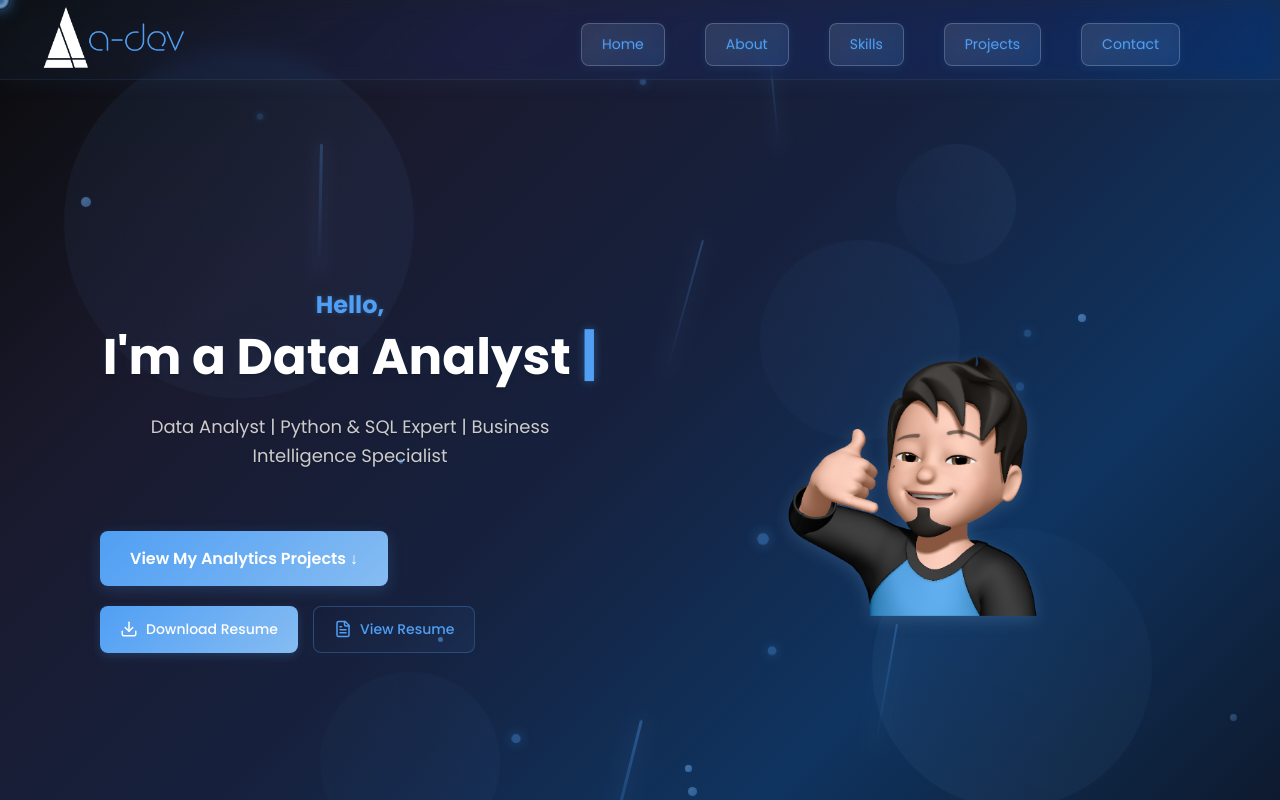
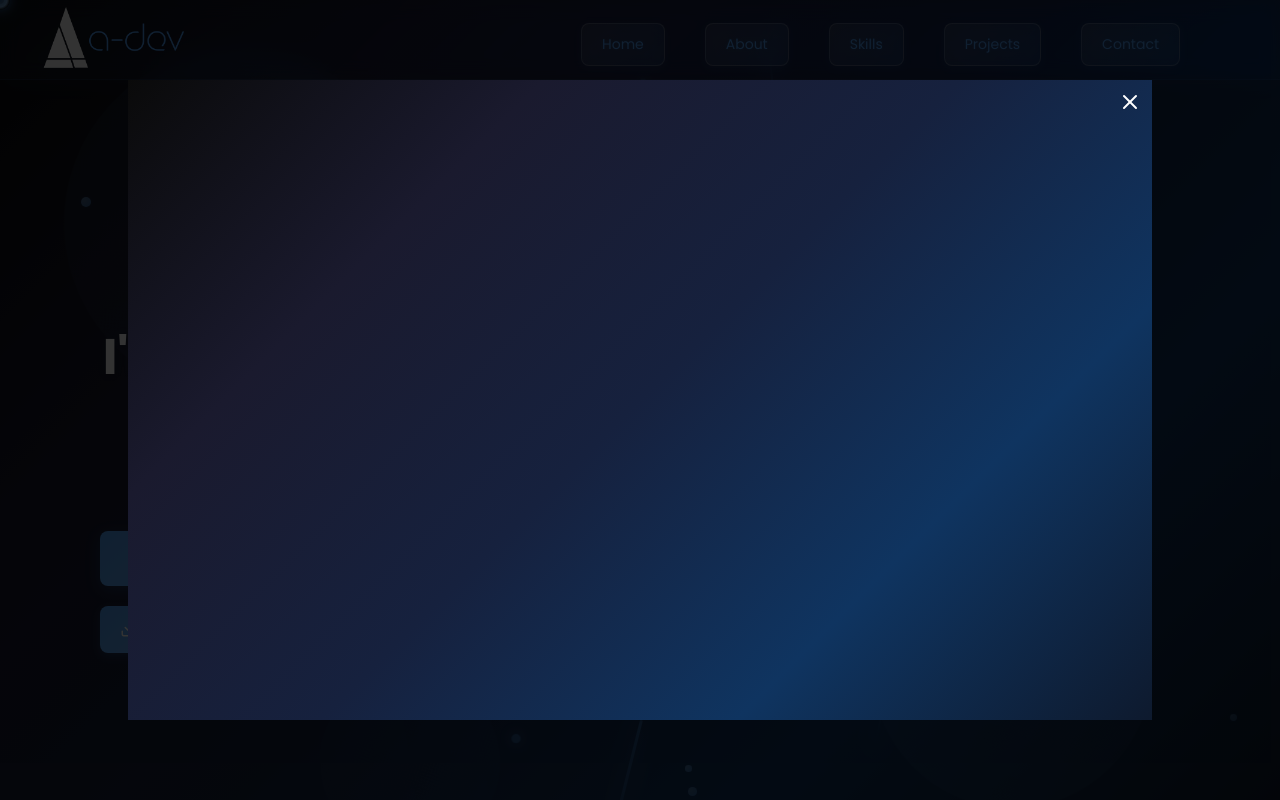
Before and after one commit to Arul-DevX/Personal_portfolio, a React (Vite) app: page / in a window 1280 px wide. Both pictures are taken after a click on the button "View Resume". Shown: the top 800 px of the page. Built offline with nearby package versions, Linux system fonts and the light colour scheme; the HTML template or start-up script is replaced by a standard one.

Commit message:
Updated Home.jsx

```diff
--- a/src/components/Home.jsx
+++ b/src/components/Home.jsx
@@ -1,6 +1,6 @@
 import React, { useState, useEffect } from 'react'
 import ThreeDCard from './ThreeDCard'
-import { Download, FileText } from 'lucide-react'
+import { Download, FileText, X } from 'lucide-react'
 import arulrAvatar from '/src/images/Arul.png';
 
 const Home = () => {
@@ -8,6 +8,7 @@ const Home = () => {
   const [isErasing, setIsErasing] = useState(false)
   const [index, setIndex] = useState(0)
   const [currentTextIndex, setCurrentTextIndex] = useState(0)
+  const [showResume, setShowResume] = useState(false) // NEW
 
   const texts = ["I'm Arul", "I'm a Data Analyst", "I transform data into insights"]
   const typingSpeed = 150
@@ -18,22 +19,16 @@ const Home = () => {
     const currentText = texts[currentTextIndex]
     const timeout = setTimeout(() => {
       if (!isErasing && index < currentText.length) {
-        // Typing phase
         setTypedText(prev => prev + currentText.charAt(index))
         setIndex(prev => prev + 1)
       } else if (isErasing && index > 0) {
-        // Erasing phase
         setTypedText(currentText.substring(0, index - 1))
         setIndex(prev => prev - 1)
       } else if (!isErasing && index === currentText.length) {
-        // After typing is complete, start erasing after a delay
-        setTimeout(() => {
-          setIsErasing(true)
-        }, delay)
+        setTimeout(() => setIsErasing(true), delay)
       } else if (isErasing && index === 0) {
-        // After erasing is complete, start typing again after a delay
         setIsErasing(false)
-        setCurrentTextIndex((prev) => (prev + 1) % texts.length)
+        setCurrentTextIndex(prev => (prev + 1) % texts.length)
       }
     }, isErasing ? erasingSpeed : typingSpeed)
 
@@ -45,9 +40,8 @@ const Home = () => {
   }
 
   const handleDownloadResume = () => {
-    // Create a link element and trigger download
     const link = document.createElement('a')
-    link.href = '/Arul\'s Resume.pdf'
+    link.href = "/Arul's Resume.pdf"
     link.download = 'Arul_Resume.pdf'
     document.body.appendChild(link)
     link.click()
@@ -55,9 +49,9 @@ const Home = () => {
   }
 
   const handleViewResume = () => {
-    // Open resume in new tab
-    window.open('/Arul\'s Resume.pdf', '_blank')
+    setShowResume(true) // instead of opening new tab
   }
+
   return (
     <section className="hero-section" id="home">
       <div className="container">
@@ -84,6 +78,7 @@ const Home = () => {
               </div>
             </div>
           </div>
+
           <div className="col1 animate-on-scroll fade-in-right">
             <ThreeDCard>
               <img
@@ -96,6 +91,33 @@ const Home = () => {
           </div>
         </div>
       </div>
+
+      {/* PDF Viewer Modal */}
+      {showResume && (
+        <div style={{
+          position: 'fixed', top: 0, left: 0, width: '100%',
+          height: '100%', background: 'rgba(0,0,0,0.8)', display: 'flex',
+          justifyContent: 'center', alignItems: 'center', zIndex: 9999
+        }}>
+          <div style={{ position: 'relative', width: '80%', height: '80%' }}>
+            <button
+              onClick={() => setShowResume(false)}
+              style={{
+                position: 'absolute', top: '10px', right: '10px',
+                background: 'transparent', border: 'none', color: '#fff',
+                cursor: 'pointer', fontSize: '1.5rem'
+              }}
+            >
+              <X />
+            </button>
+            <iframe
+              src="/Arul's Resume.pdf"
+              style={{ width: '100%', height: '100%', border: 'none' }}
+              title="Resume PDF"
+            />
+          </div>
+        </div>
+      )}
     </section>
   )
 }
```
